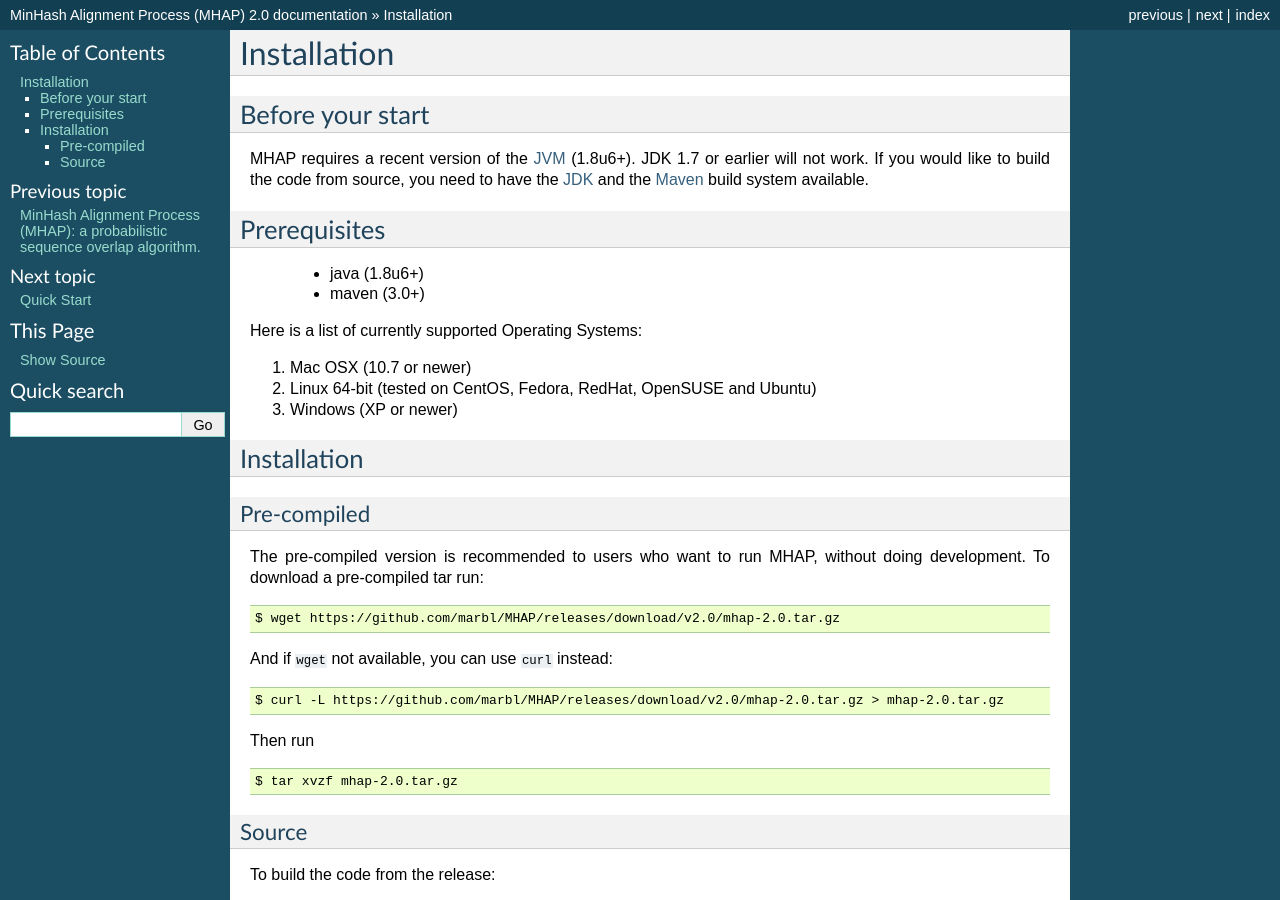
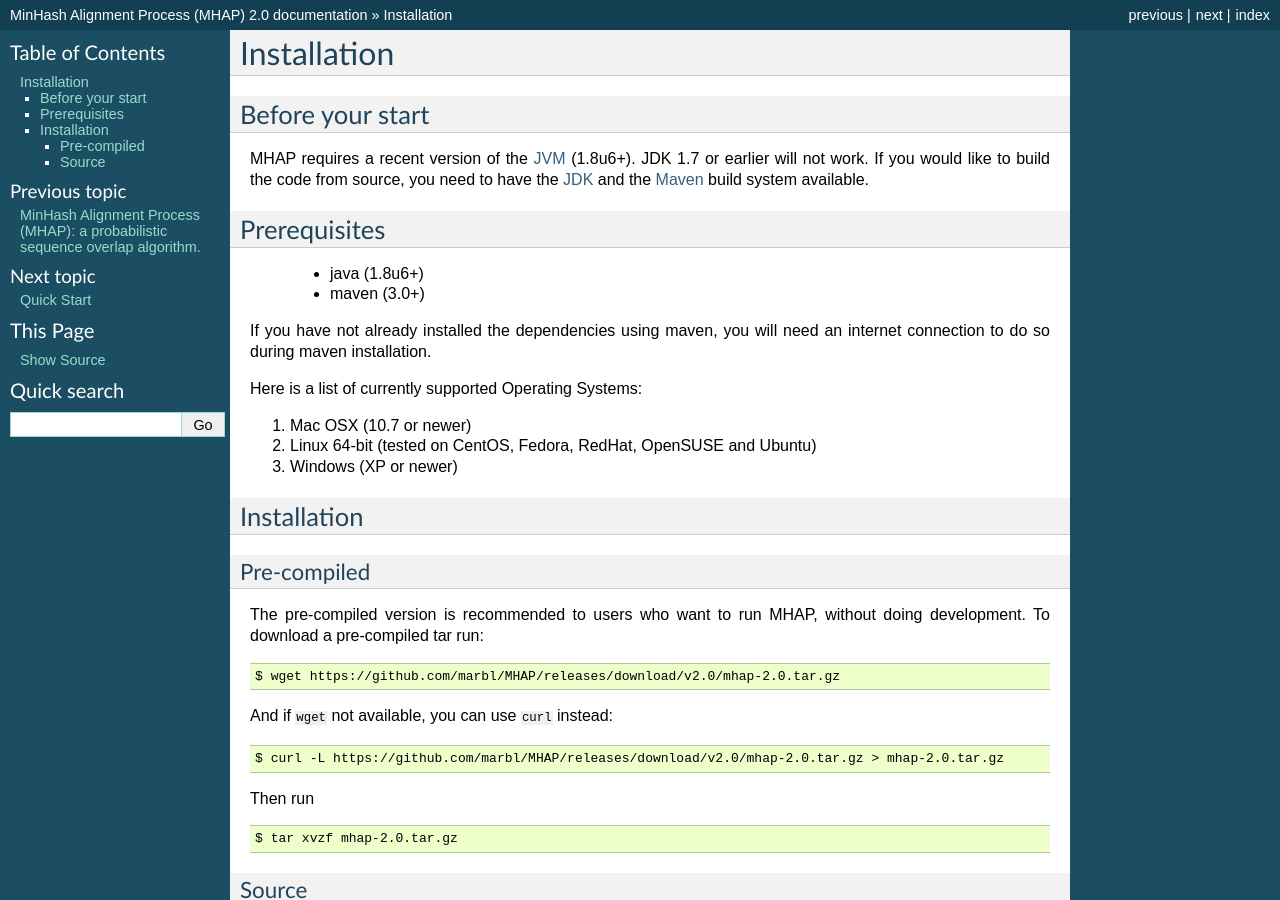
Before and after one commit to marbl/MHAP, a Sphinx documentation site: the page built from docs/source/installation.rst, in a window 1280 px wide and 900 px high. Built offline with Sphinx 7.4.7, drawn with Linux system fonts in a browser that asks for light colours.

Commit message:
Update installation.rst

```diff
--- a/docs/source/installation.rst
+++ b/docs/source/installation.rst
@@ -10,6 +10,8 @@ Prerequisites
 ==============
     * java (1.8u6+)
     * maven (3.0+)
+
+If you have not already installed the dependencies using maven, you will need an internet connection to do so during maven installation.
 
 Here is a list of currently supported Operating Systems:
 
```
